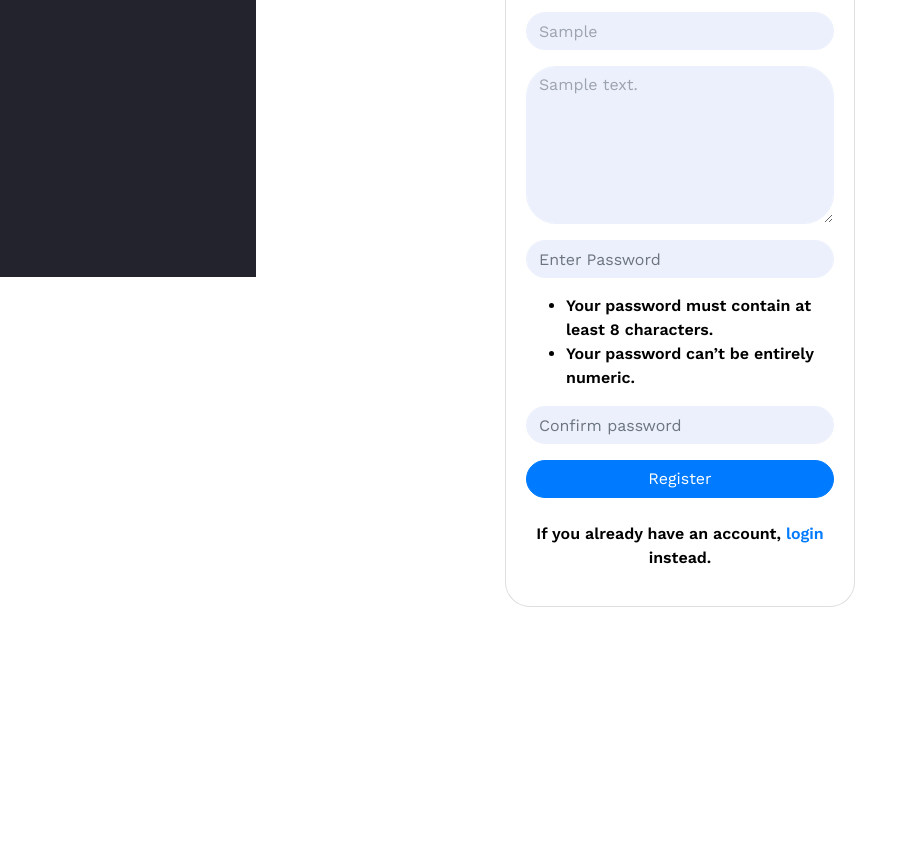
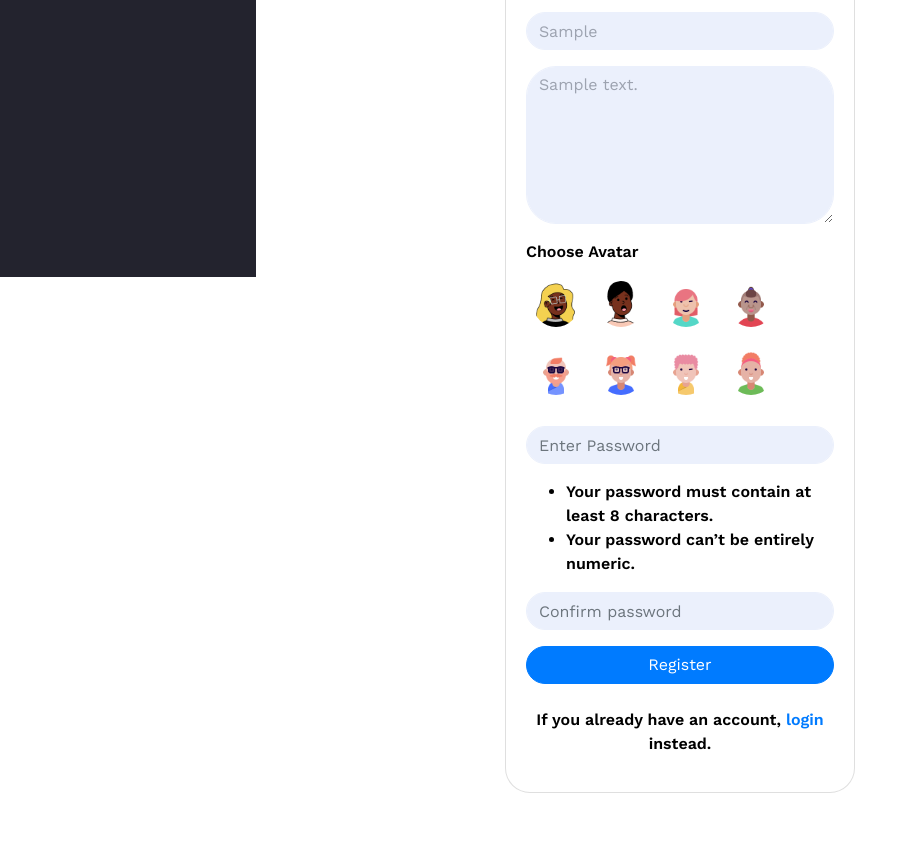
Before and after one commit to bhumikamittal7/StumbleAshoka, a Django app: template Bumble4Stem/templates/register.html in a window 1280 px wide. Shown: the part 523-1382 px from the top of the page, without its empty margins (0-918 px from the left). Before the commit the page ends 1130 px from the top, so only its background shows below. Run offline with Django 4.2, Linux system fonts and the light colour scheme; the template is opened without the code that fills it: most values are stand-ins (such as "Sample title", 1, 10 or a date in 2020); some libraries are stand-ins or nearby versions.

Commit message:
register error fixed

```diff
--- a/Bumble4Stem/templates/register.html
+++ b/Bumble4Stem/templates/register.html
@@ -116,7 +116,21 @@
 
         margin: 8px;
     }
-</style>
+        label { display: inline-block }
+
+        label > input {
+        visibility: hidden;
+        position: absolute;
+        }
+        label > input + img {
+        cursor:pointer;
+        margin: 5px;
+        border:2px solid transparent;
+        }
+        label > input:checked + img {
+        border:3px solid blue;
+        }
+        </style>
         <div id="register-card" class="card">
             <div class="card-body">
                 <h2 class="text-center">Register</h2>
@@ -163,6 +177,44 @@
                     </div>
                     <div class="form-group">
                         <textarea class="form-control" placeholder="Enter Bio" id="id_bio" name="bio" id="" cols="30" rows="6" required>{{bio}}</textarea>
+                    </div>
+
+                    <div class="form-group">
+                        <div>Choose Avatar</div>
+                        <div style="padding-top: 10px;">
+                            <label>
+                                <input type="radio" name="avatar_index" value="1" />
+                                <img src="/static/1.png" alt="Avatar 1" style="height: 50px; width: 50px; border-radius: 100px;" />
+                            </label>
+                            <label>
+                                <input type="radio" name="avatar_index" value="2" />
+                                <img src="/static/2.png" alt="Avatar 2" style="height: 50px; width: 50px; border-radius: 100px;" />
+                            </label>
+                            <label>
+                                <input type="radio" name="avatar_index" value="3" />
+                                <img src="/static/3.png" alt="Avatar 3" style="height: 50px; width: 50px; border-radius: 100px;" />
+                            </label>
+                            <label>
+                                <input type="radio" name="avatar_index" value="4" />
+                                <img src="/static/4.png" alt="Avatar 4" style="height: 50px; width: 50px; border-radius: 100px;" />
+                            </label>
+                            <label>
+                                <input type="radio" name="avatar_index" value="5" />
+                                <img src="/static/5.png" alt="Avatar 5" style="height: 50px; width: 50px; border-radius: 100px;" />
+                            </label>
+                            <label>
+                                <input type="radio" name="avatar_index" value="6" />
+                                <img src="/static/6.png" alt="Avatar 6" style="height: 50px; width: 50px; border-radius: 100px;" />
+                            </label>
+                            <label>
+                                <input type="radio" name="avatar_index" value="7" />
+                                <img src="/static/7.png" alt="Avatar 7" style="height: 50px; width: 50px; border-radius: 100px;" />
+                            </label>
+                            <label>
+                                <input type="radio" name="avatar_index" value="8" />
+                                <img src="/static/8.png" alt="Avatar 8" style="height: 50px; width: 50px; border-radius: 100px;" />
+                            </label>
+                        </div>
                     </div>
 
                     <div class="form-group">
@@ -214,21 +266,6 @@
                     <div class="form-group">
                         <div>Choose Avatar</div>
                         <div style="padding-top: 10px;">
-                            <style>
-                                label { display: inline-block }
-label > input {
-  visibility: hidden;
-  position: absolute;
-}
-label > input + img {
-  cursor:pointer;
-  margin: 5px;
-  border:2px solid transparent;
-}
-label > input:checked + img {
-  border:3px solid blue;
-}
-                            </style>
                             <label>
                                 <input type="radio" name="avatar_index" value="1" />
                                 <img src="/static/1.png" alt="Avatar 1" style="height: 50px; width: 50px; border-radius: 100px;" />
```
Also changed, not shown: Bumble4Stem/views.py (+24 -2 lines).
